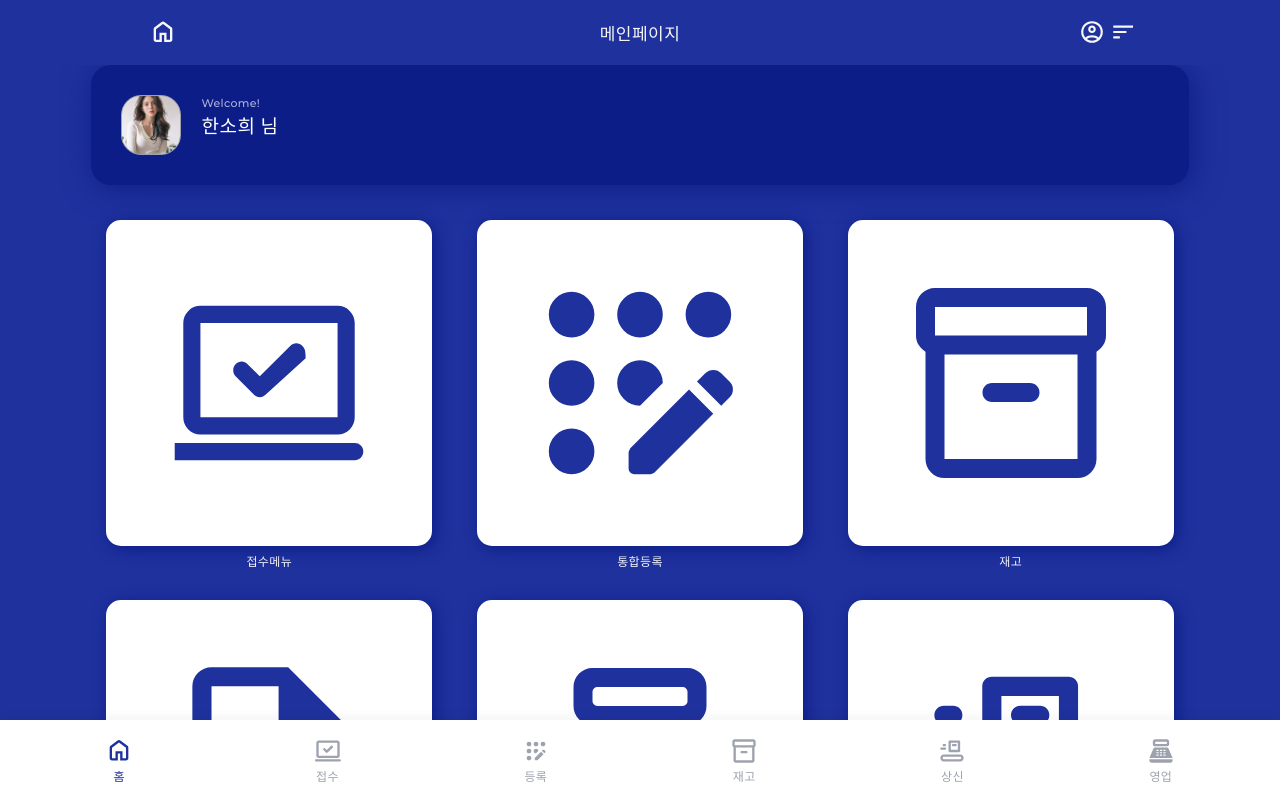
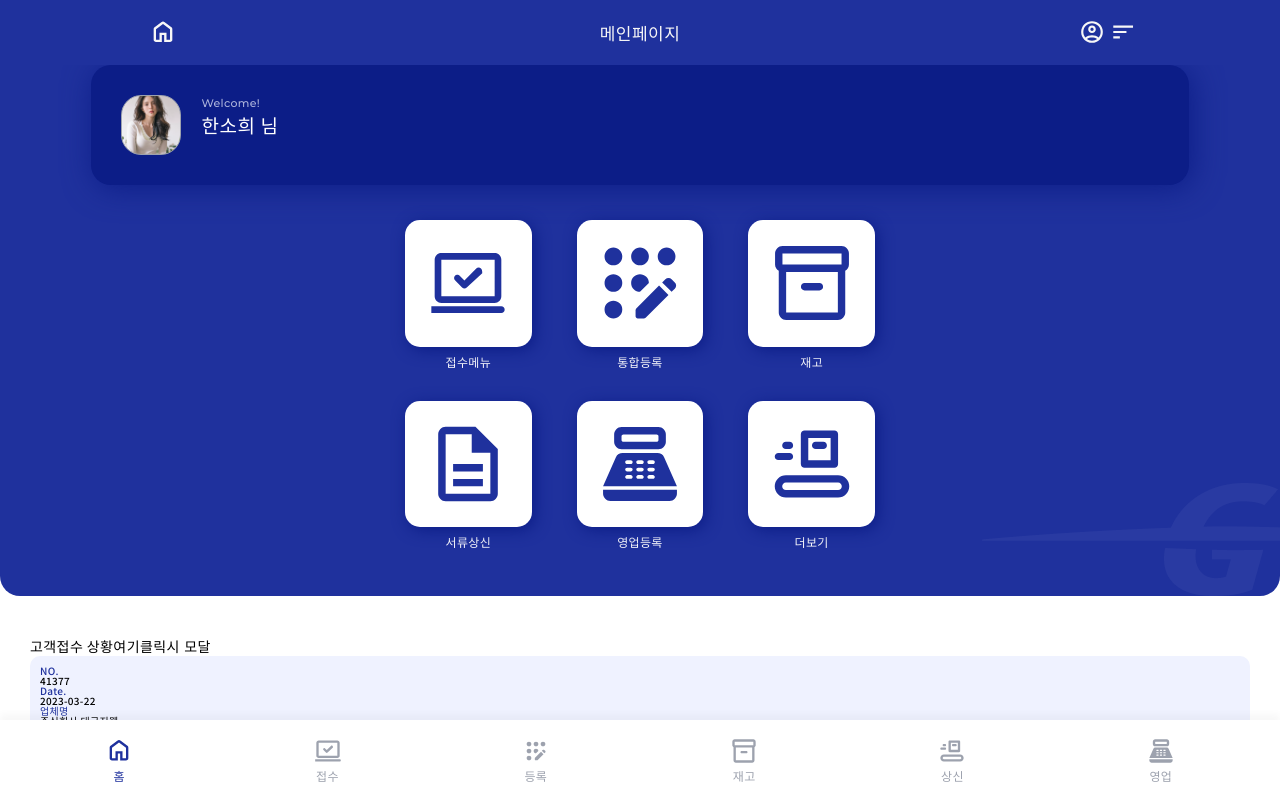
Before and after one commit to nervLv32/daekeum_react, a React (Create React App) app: page / in a window 1280 px wide. Shown: the top 798 px of the page. Built offline with nearby package versions, Linux system fonts and the light colour scheme; a web font is replaced by a local one.

Commit message:
styled(vpdls1511) : 메인 버튼 사이즈 조정

```diff
--- a/src/components/navigation/item/MainBtnWrap.js
+++ b/src/components/navigation/item/MainBtnWrap.js
@@ -2,18 +2,17 @@ import styled from "styled-components";
 import {
   CheckCompIco,
   DocumentIco,
-  HomeIco,
   InvIco,
   MoreViewIco,
-  ProdIco,
   RegisIco,
   SaleIco
 } from "../../../assets/icon/Svg";
 
-const BtnGroupWrap = styled.ul``
 
 const BtnGroup = styled.ul`
-  margin: 35px 0 45px;
+  margin: 35px auto 45px;
+  max-width: 500px;
+  min-width: 300px;
   padding: 0 15px;
   display: flex;
   align-items: center;
```
